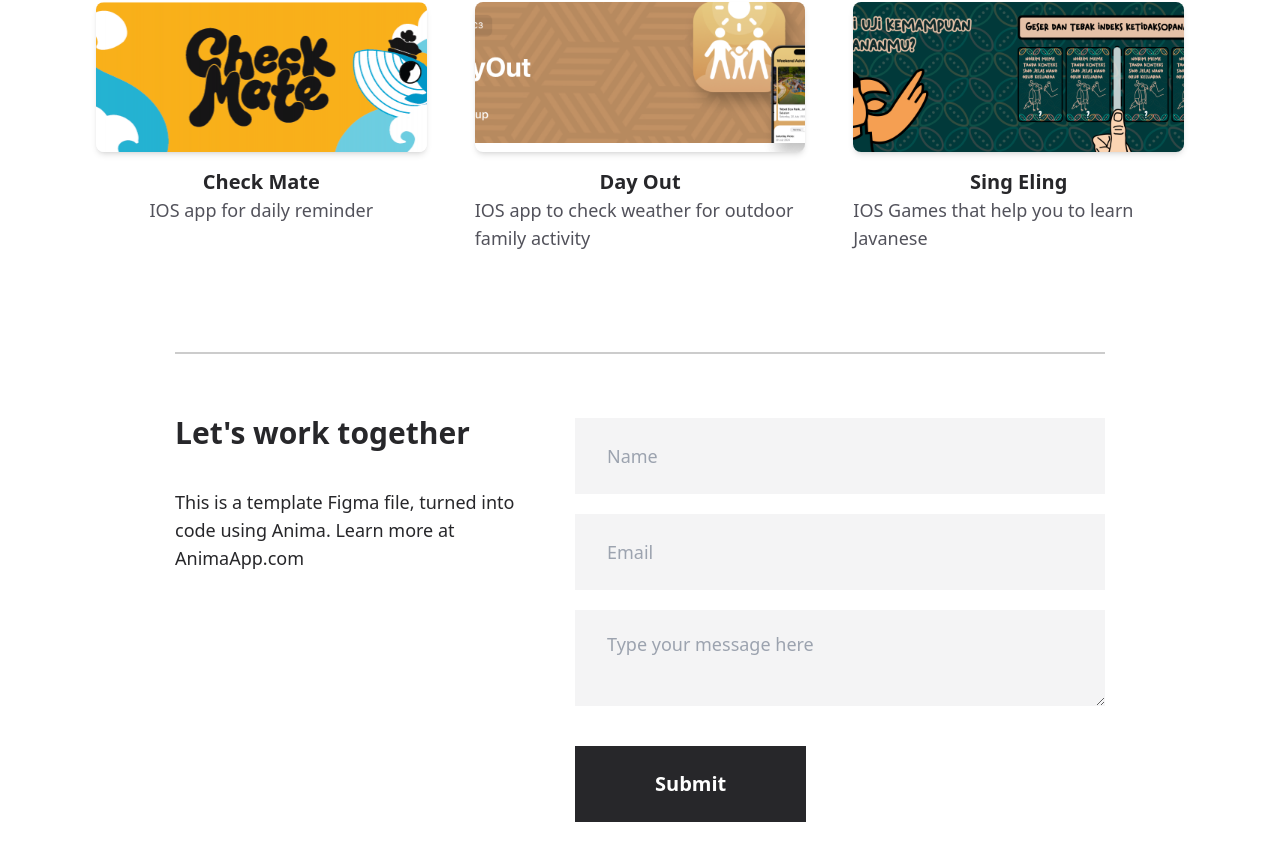
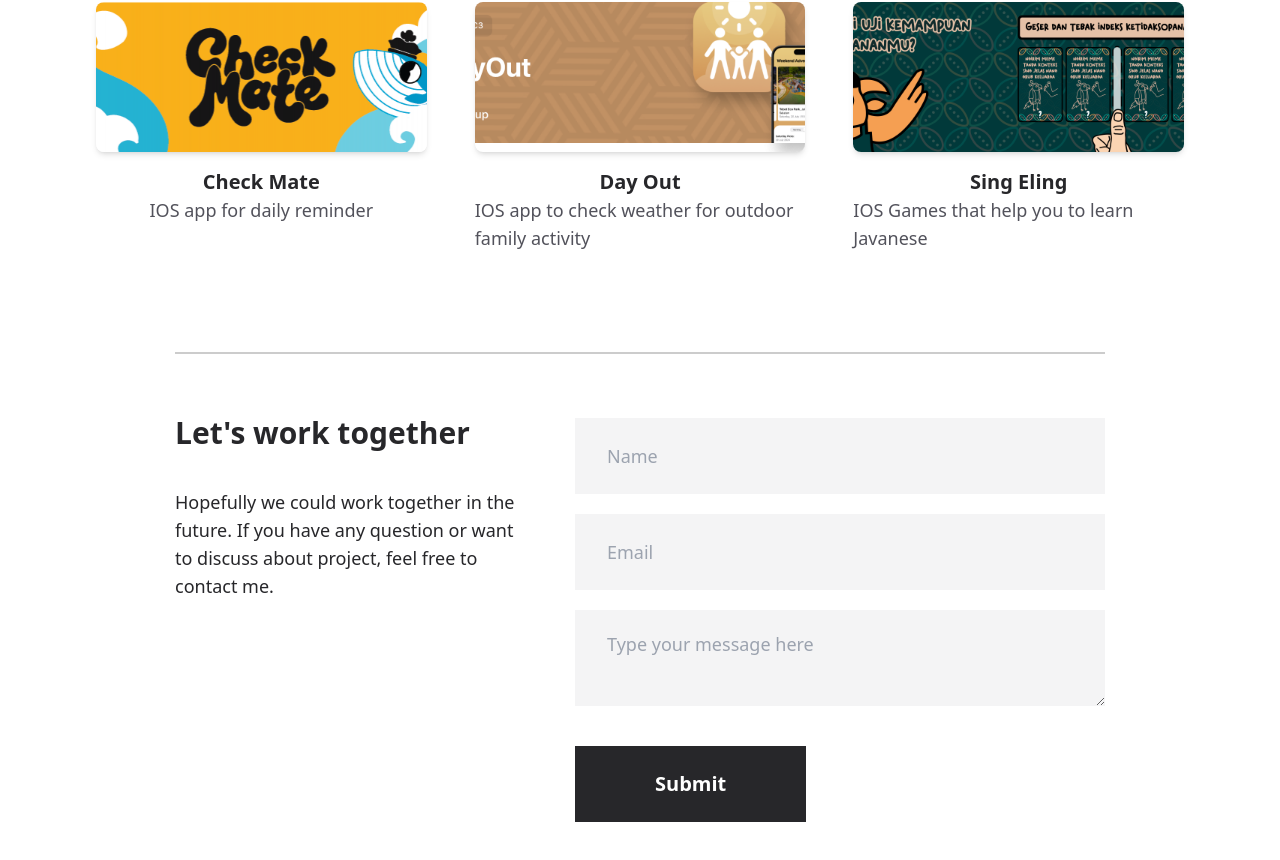
Before and after one commit to LilZuar/Aju-Portofolio, a Nuxt app: page / in a window 1280 px wide. Shown: the part 2438-3298 px from the top of the page. Built offline with nearby package versions, Linux system fonts and the light colour scheme.

Commit message:
fix form

```diff
--- a/pages/about/aboutMe.vue
+++ b/pages/about/aboutMe.vue
@@ -119,8 +119,7 @@
             Let's work together
           </h2>
           <p class="mt-10 text-lg leading-7 text-zinc-800">
-            This is a template Figma file, turned into code using Anima. Learn
-            more at AnimaApp.com
+            Hopefully we could work together in the future. If you have any question or want to discuss about project, feel free to contact me.
           </p>
         </div>
         <ContactForm />
--- a/pages/index.vue
+++ b/pages/index.vue
@@ -109,7 +109,7 @@ const reviews: ClientReview[] = [
           <div class="flex flex-col min-w-[240px] w-[360px]">
             <h2 class="text-3xl font-semibold leading-none text-zinc-800">Let's work together</h2>
             <p class="mt-10 text-lg leading-7 text-zinc-800">
-              This is a template Figma file, turned into code using Anima. Learn more at AnimaApp.com
+              Hopefully we could work together in the future. If you have any question or want to discuss about project, feel free to contact me.
             </p>
           </div>
           <ContactForm />
```
